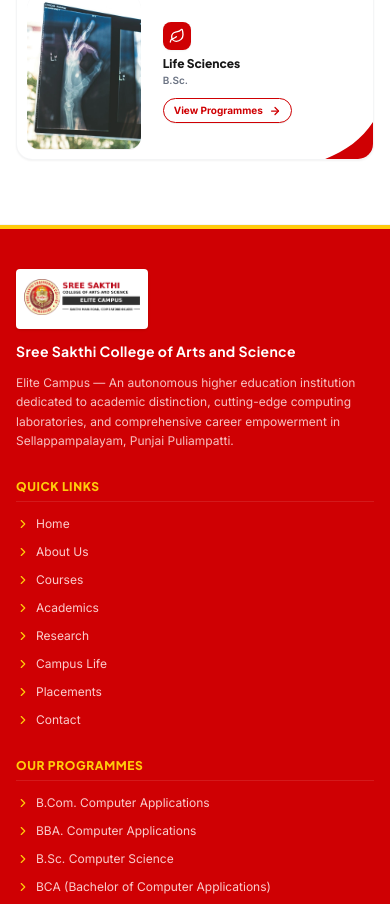
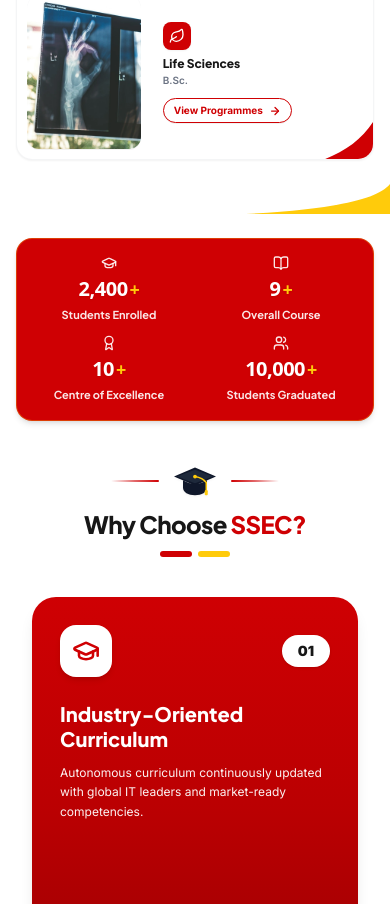
Before and after one commit to Tharun-cs/SSEC-ARTS, a Next.js app: page / in a window 390 px wide. Shown: the part 6400-7304 px from the top of the page. Built offline with nearby package versions, Linux system fonts and the light colour scheme.

Commit message:
fix: restore stats banner, why choose us, and placements on home page while keeping courses page courses-only

```diff
--- a/src/app/courses/page.tsx
+++ b/src/app/courses/page.tsx
@@ -11,7 +11,7 @@ export const metadata: Metadata = {
 export default function CoursesPage() {
   return (
     <main className="min-h-screen bg-white">
-      <CourseCatalogSection />
+      <CourseCatalogSection isHomePage={false} />
     </main>
   );
 }
--- a/src/app/page.tsx
+++ b/src/app/page.tsx
@@ -20,8 +20,8 @@ export default function HomePage() {
       {/* 4. News & Updates Section (Immediately below Management Section - Preserved) */}
       <NewsUpdatesSection />
 
-      {/* 5. Course Catalog Section (All Programmes for Students + Institutional Stats Banner) */}
-      <CourseCatalogSection showStatsBanner={true} />
+      {/* 5. Course Catalog Section (All Programmes for Students + Institutional Stats Banner + Why Choose Us + Placements) */}
+      <CourseCatalogSection isHomePage={true} showStatsBanner={true} />
     </div>
   );
 }
--- a/src/components/catalog/CourseCatalogSection.tsx
+++ b/src/components/catalog/CourseCatalogSection.tsx
@@ -5,6 +5,9 @@ import { CourseCatalogHero } from './CourseCatalogHero';
 import { CourseSearchFilter } from './CourseSearchFilter';
 import { DisciplineGrid } from './DisciplineGrid';
 import { DisciplineModal } from './DisciplineModal';
+import { WhyChooseUs } from './WhyChooseUs';
+import { CourseStatsBanner } from './CourseStatsBanner';
+import { OurPlacementsSection } from './OurPlacementsSection';
 import {
   DISCIPLINE_CATEGORIES,
   ALL_COURSES,
@@ -12,11 +15,16 @@ import {
 } from '@/data/courseCatalogData';
 
 interface CourseCatalogSectionProps {
+  isHomePage?: boolean;
   showWhyChooseUs?: boolean;
   showStatsBanner?: boolean;
 }
 
-export const CourseCatalogSection: React.FC<CourseCatalogSectionProps> = () => {
+export const CourseCatalogSection: React.FC<CourseCatalogSectionProps> = ({
+  isHomePage = false,
+  showWhyChooseUs = false,
+  showStatsBanner = true
+}) => {
   const [activeLevel, setActiveLevel] = useState<'UG' | 'PG'>('UG');
   const [searchTerm, setSearchTerm] = useState('');
   const [selectedDepartment, setSelectedDepartment] = useState('');
@@ -127,6 +135,46 @@ export const CourseCatalogSection: React.FC<CourseCatalogSectionProps> = () => {
         />
       </div>
 
+      {/* HOME PAGE EXCLUSIVE SECTIONS: Preserved on Home Page, removed on Courses Page */}
+      {isHomePage && (
+        <>
+          {/* 2. RIGHT-SIDE YELLOW BORDER SWOOSH (Positioned on right side, UPPER / ABOVE the banner) */}
+          <div className="w-full flex justify-end pointer-events-none select-none z-0 -mt-2 sm:-mt-3 mb-3 sm:mb-4">
+            <div className="w-36 sm:w-48 md:w-56 lg:w-64 max-h-[44px] sm:max-h-[50px]">
+              <svg
+                viewBox="0 0 240 50"
+                fill="none"
+                className="w-full h-auto block"
+                preserveAspectRatio="none"
+                aria-hidden="true"
+              >
+                <path
+                  d="M240,0 C220,25 150,42 0,50 L240,50 Z"
+                  fill="#FFCB0B"
+                />
+              </svg>
+            </div>
+          </div>
+
+          {/* 3. Institutional Academic Milestones & Key Statistics Banner */}
+          {showStatsBanner && (
+            <div className="mt-6 sm:mt-8 md:mt-10 max-w-[1400px] mx-auto px-4 sm:px-6 lg:px-8 relative z-10">
+              <CourseStatsBanner />
+            </div>
+          )}
+
+          {/* 4. Why Choose Sree Sakthi (SSEC) Section */}
+          <div className="mt-8 sm:mt-10 md:mt-12 max-w-[1400px] mx-auto px-4 sm:px-6 lg:px-8 relative z-10">
+            <WhyChooseUs />
+          </div>
+
+          {/* 5. Our Placements & Recruiters Section */}
+          <div className="mt-8 sm:mt-10 md:mt-12 max-w-[1400px] mx-auto px-4 sm:px-6 lg:px-8 relative z-10">
+            <OurPlacementsSection />
+          </div>
+        </>
+      )}
+
       {/* Interactive Discipline Programmes Modal */}
       <DisciplineModal
         isOpen={Boolean(activeDiscipline)}
```
